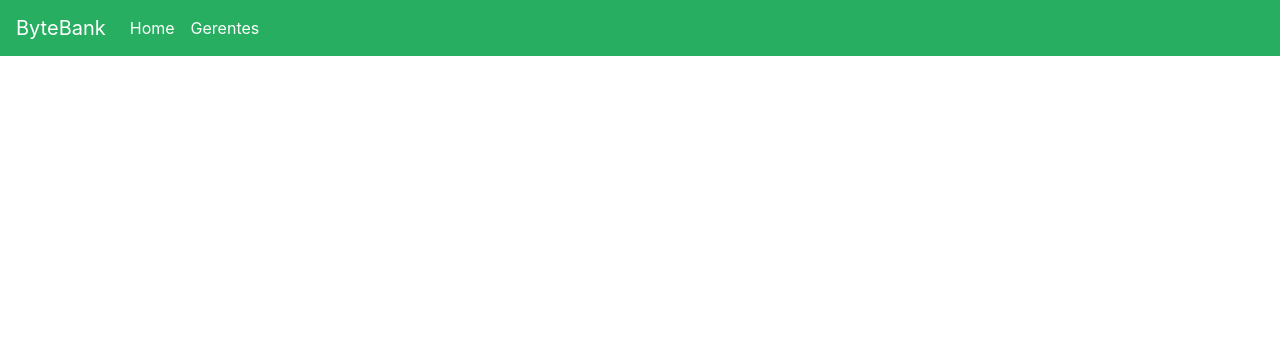
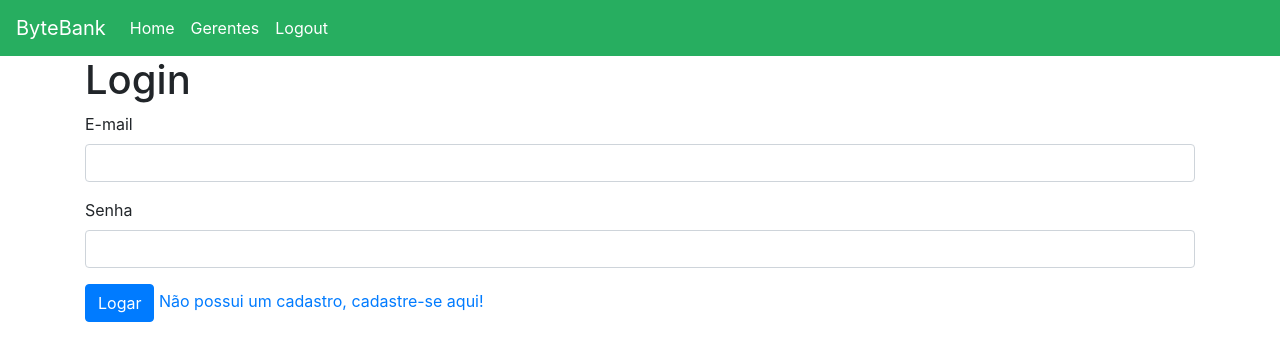
Before and after one commit to JoaoPauloFer/autenticacaoVueComVueX, a Vue app: page /#/login in a window 1280 px wide. Shown: the top 360 px of the page. Built offline with nearby package versions, Linux system fonts and the light colour scheme.

Commit message:
docs: 📑  criando formulário de login e atribuindo comportamento para login e logout

```diff
--- a/src/App.vue
+++ b/src/App.vue
@@ -15,12 +15,30 @@
               Gerentes
             </router-link>
           </li>
+          <li class="nav-item">
+            <a
+            href="#"
+            class="nav-link"
+            @click.prevent="efetuarLogout">Logout</a>
+          </li>
         </ul>
       </div>
     </nav>
     <router-view/>
   </div>
 </template>
+
+<script>
+export default {
+  methods: {
+    efetuarLogout () {
+      localStorage.removeItem('token')
+      this.$router.push({ name: 'login' })
+    }
+  }
+}
+
+</script>
 
 <style>
 .navbar {
--- a/src/router/index.js
+++ b/src/router/index.js
@@ -3,6 +3,7 @@
 import Gerentes from '../views/Gerentes.vue'
 import Home from '../views/Home.vue'
 import NovoUsuario from '../views/NovoUsuario'
+import Login from '../views/Login'
 
 Vue.use(VueRouter)
 
@@ -19,8 +20,14 @@
   },
   {
     path: '/cadastre-se',
-    name: '/gerentes',
+    name: 'novo.usuario',
     component: NovoUsuario
+  },
+  {
+    path: '/login',
+    name: 'login',
+    component: Login
+
   }
 ]
 
--- /dev/null
+++ b/src/views/Login.vue
@@ -0,0 +1,49 @@
+<template>
+    <div class="container">
+        <h1>Login</h1>
+        <form @submit.prevent="efetuarLogin">
+            <div class="form-group">
+                <label for="email">E-mail</label>
+                <input type="text" class="form-control" v-model="usuario.email">
+            </div>
+            <div class="form-group">
+                <label for="senha">Senha</label>
+                <input type="password" class="form-control" v-model="usuario.senha">
+            </div>
+            <button type="submit" class="btn btn-primary brn-block">
+                Logar
+            </button>
+            <router-link :to="{ name: 'novo.usuario'}">
+                Não possui um cadastro, cadastre-se aqui!
+            </router-link>
+        </form>
+    </div>
+</template>
+
+<script>
+
+import axios from 'axios';
+
+export default {
+    data () {
+        return {
+            usuario: {
+
+            }
+        }
+    },
+    methods: {
+        efetuarLogin () {
+            axios.post('http://localhost:8000/auth/login', this.usuario)
+            .then(response => {
+                console.log(response)
+                localStorage.setItem('token', response.data.access_token)
+                this.$router.push({ name: 'gerentes' })
+            })
+            .catch(erro => console.log(erro))
+        }
+    }
+}
+
+
+</script>
--- a/src/views/NovoUsuario.vue
+++ b/src/views/NovoUsuario.vue
@@ -35,7 +35,10 @@
   methods: {
     enviarFormulario() {
       axios.post("http://localhost:8000/auth/register", this.usuario)
-        .then(resposta => console.log(resposta))
+        .then(resposta => {
+          console.log(resposta)
+          this.$router.push({ name:'login' })
+          })
         .catch(erro => console.log(erro))
     }
   }
```
Also changed, not shown: 1 other file (tests, documents, lock files or other folders).
